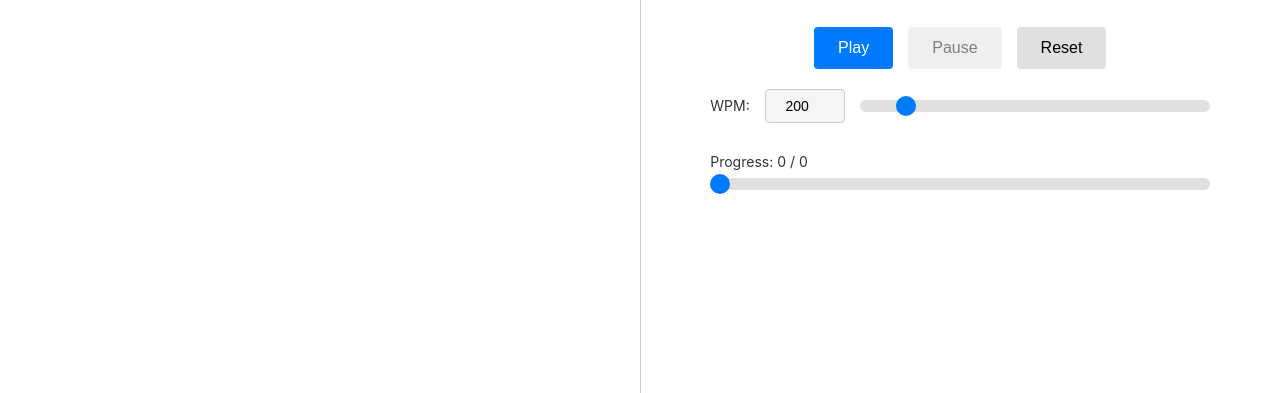
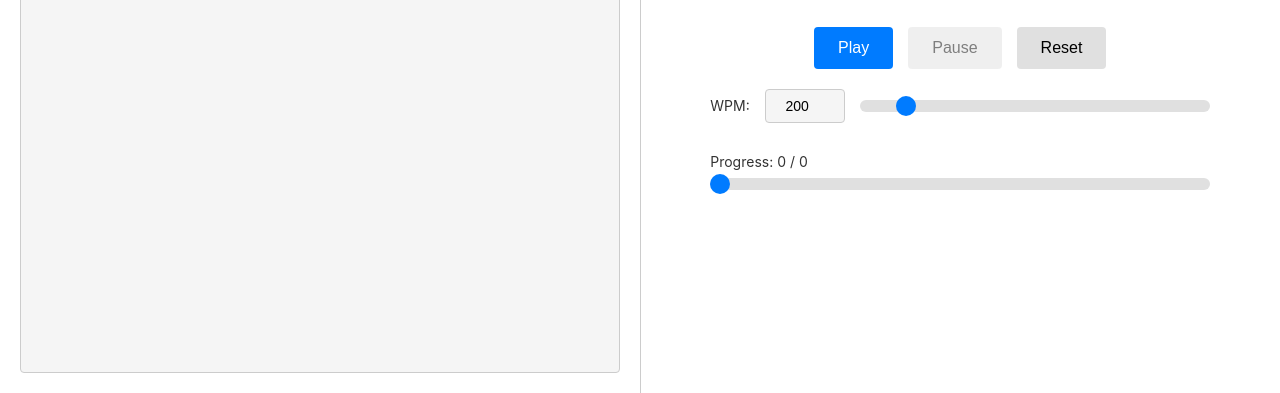
Before and after one commit to brunnerh/fast-reader, a plain HTML site: page src/index.html in a window 1280 px wide. Shown: the part 407-800 px from the top of the page. Drawn offline with Linux system fonts and the light colour scheme.

Commit message:
Layout improvements.

```diff
--- a/src/index.html
+++ b/src/index.html
@@ -77,6 +77,7 @@
 				border-right: 1px solid var(--border-color);
 				display: flex;
 				flex-direction: column;
+				overflow: hidden;
 			}
 
 			@media (min-width: 768px) {
@@ -147,19 +148,19 @@
 
 			#text-input {
 				width: 100%;
-				height: 300px;
+				flex: 1;
 				padding: 15px;
 				font-size: 16px;
 				border: 1px solid var(--border-color);
 				border-radius: 4px;
-				resize: vertical;
+				resize: none;
 				background-color: var(--bg-secondary);
 				color: var(--text-primary);
 			}
 
 			#text-display {
 				width: 100%;
-				min-height: 300px;
+				flex: 1;
 				padding: 15px;
 				font-size: 16px;
 				border: 1px solid var(--border-color);
@@ -170,6 +171,7 @@
 				cursor: pointer;
 				white-space: pre-wrap;
 				word-wrap: break-word;
+				overflow-y: auto;
 			}
 
 			#text-display .word {
```
